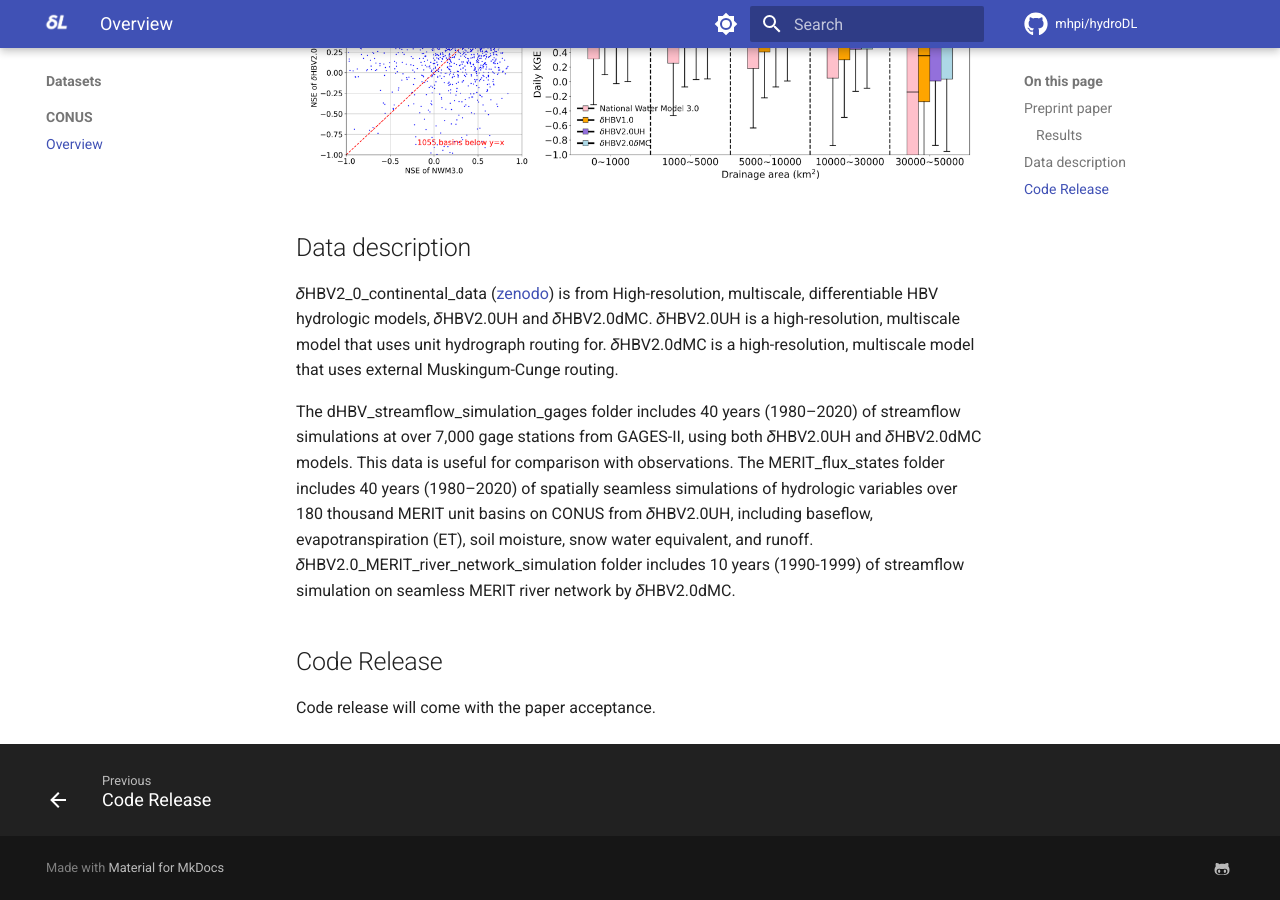
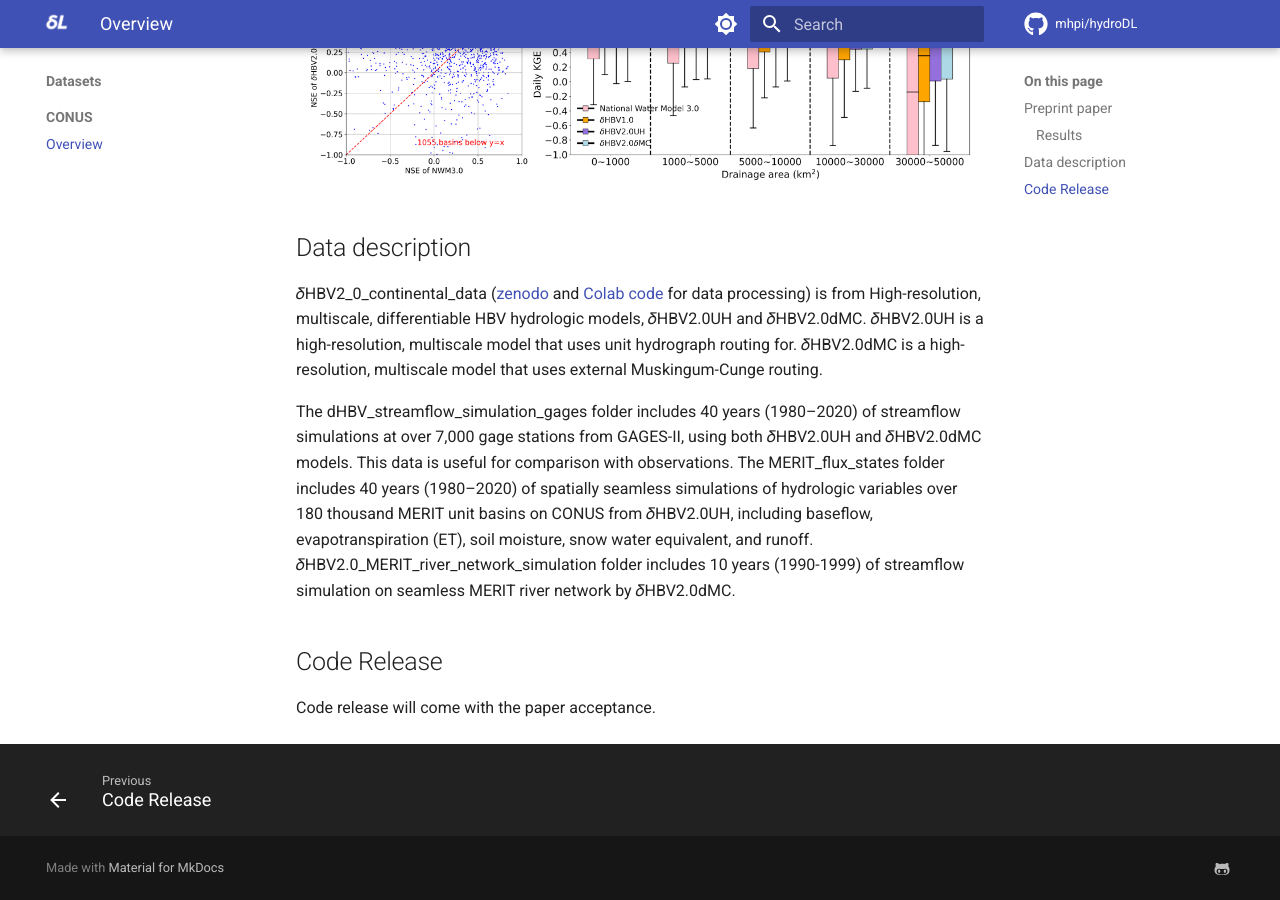
Before and after one commit to mhpi/mhpi.github.io, an MkDocs documentation site: the page built from docs/datasets/CONUS.md, in a window 1280 px wide and 900 px high, scrolled down 1219 px. Built offline with MkDocs 1.6.1 and Material for MkDocs 9.7.7, drawn with Linux system fonts in a browser that asks for light colours; a script that is not in the unit is left out; comment, search, counter and statistics services are not loaded.

Commit message:
Added colab code lin

```diff
--- a/docs/datasets/CONUS.md
+++ b/docs/datasets/CONUS.md
@@ -11,7 +11,7 @@ Song, Yalan, Tadd Bindas, Chaopeng Shen, Haoyu Ji, Wouter Johannes Maria Knoben,
 
 ## Data description
 
-𝛿HBV2_0_continental_data ([zenodo](https://doi.org/10.5281/zenodo.13774373)) is from High-resolution, multiscale, differentiable HBV hydrologic models, 𝛿HBV2.0UH and 𝛿HBV2.0dMC.
+𝛿HBV2_0_continental_data ([zenodo](https://doi.org/10.5281/zenodo.13774373) and [Colab code](https://colab.research.google.com/drive/1cbO93OMb7z7QUUUxHs39tVF41pIzlPd1#scrollTo=uPiNIUMB5_TO) for data processing) is from High-resolution, multiscale, differentiable HBV hydrologic models, 𝛿HBV2.0UH and 𝛿HBV2.0dMC.
 𝛿HBV2.0UH is a high-resolution, multiscale model that uses unit hydrograph routing for.
 𝛿HBV2.0dMC is a high-resolution, multiscale model that uses external Muskingum-Cunge routing.
 
```
